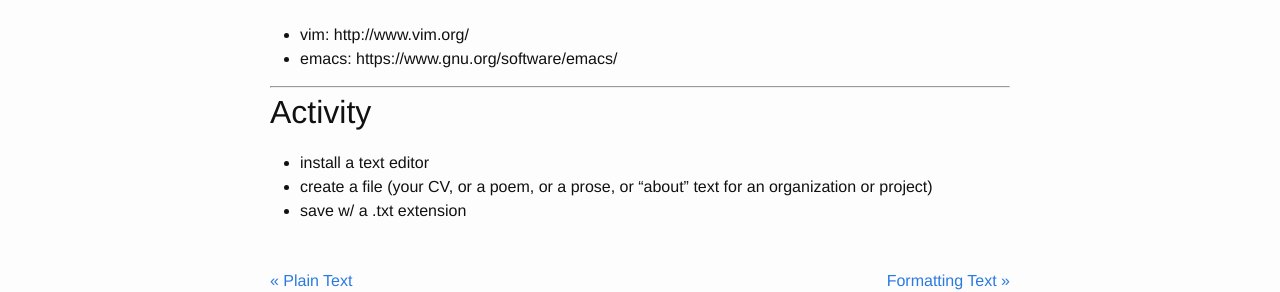
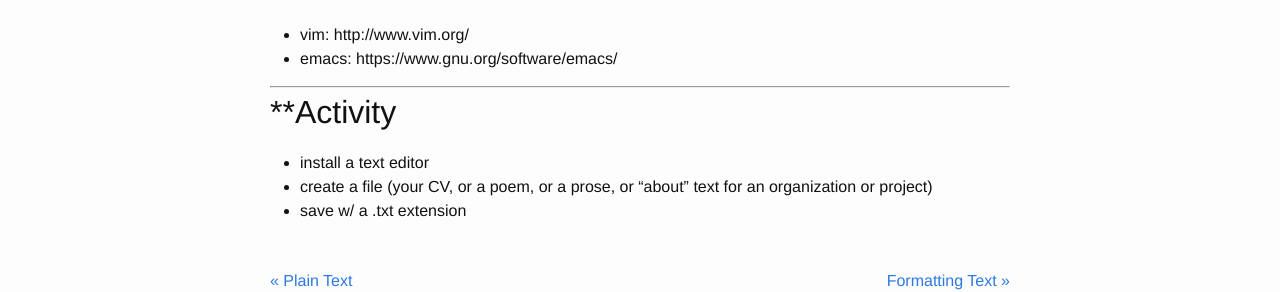
Before and after one commit to menzenski/idrh-static-site-workshop, a Jekyll site: the page built from _posts/2016-02-03-text-editors.md, in a window 1280 px wide. Shown: the part 471-763 px from the top of the page. Built offline with Jekyll 4.4.1, drawn with Linux system fonts in a browser that asks for light colours.

```diff
--- a/_posts/2016-02-03-text-editors.md
+++ b/_posts/2016-02-03-text-editors.md
@@ -24,7 +24,7 @@ published: true
 
 ***
 
-## Activity
+## **Activity
 - install a text editor
 - create a file (your CV, or a poem, or a prose, or "about" text for an organization or project)
 - save w/ a .txt extension
```
